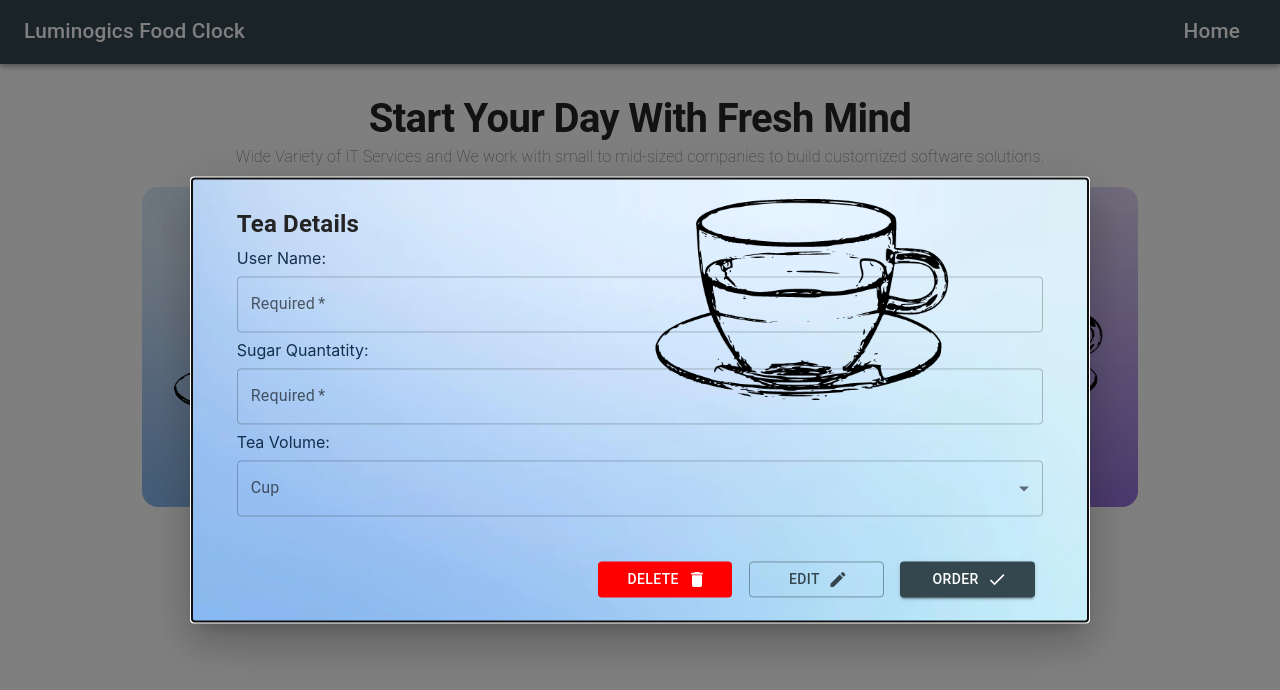
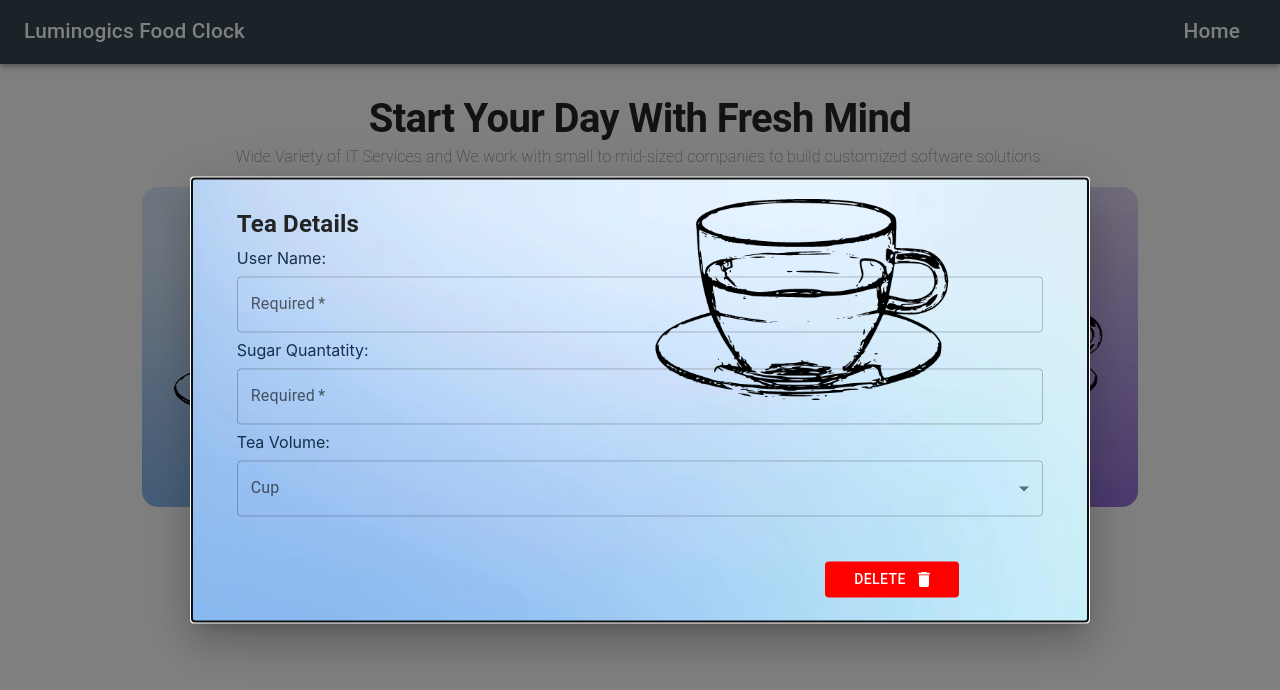
Before and after one commit to TamoorKhokhar/LuminogicsFoodClock, a React (Create React App) app: page /homePage in a window 1280 px wide. Both pictures are taken after a click on the picture 284 px from the left and 346 px from the top of the page. Shown: the top 690 px of the page. Built offline with nearby package versions, Linux system fonts and the light colour scheme.

Commit message:
Make single button component

```diff
--- a/src/components/buttonContainer.jsx
+++ b/src/components/buttonContainer.jsx
@@ -1,8 +1,8 @@
 import React from "react";
 import Btn from "./button";
-import CheckIcon from "@mui/icons-material/Check";
+// import CheckIcon from "@mui/icons-material/Check";
 import DeleteIcon from "@mui/icons-material/Delete";
-import EditIcon from "@mui/icons-material/Edit";
+// import EditIcon from "@mui/icons-material/Edit";
 import { Grid } from "@mui/material";
 function Buttons() {
   return (
@@ -18,12 +18,12 @@ function Buttons() {
           style={{ backgroundColor: "red", color: "white" }}
         />
       </Grid>
-      <Grid item xs={12} md={3} lg={2}>
+      {/* <Grid item xs={12} md={3} lg={2}>
         <Btn text="Edit" icon={<EditIcon />} variant="outlined" />
       </Grid>
       <Grid item xs={12} md={3} lg={2}>
         <Btn text="Order" icon={<CheckIcon />} variant="contained" />
-      </Grid>
+      </Grid> */}
     </Grid>
   );
 }
```
